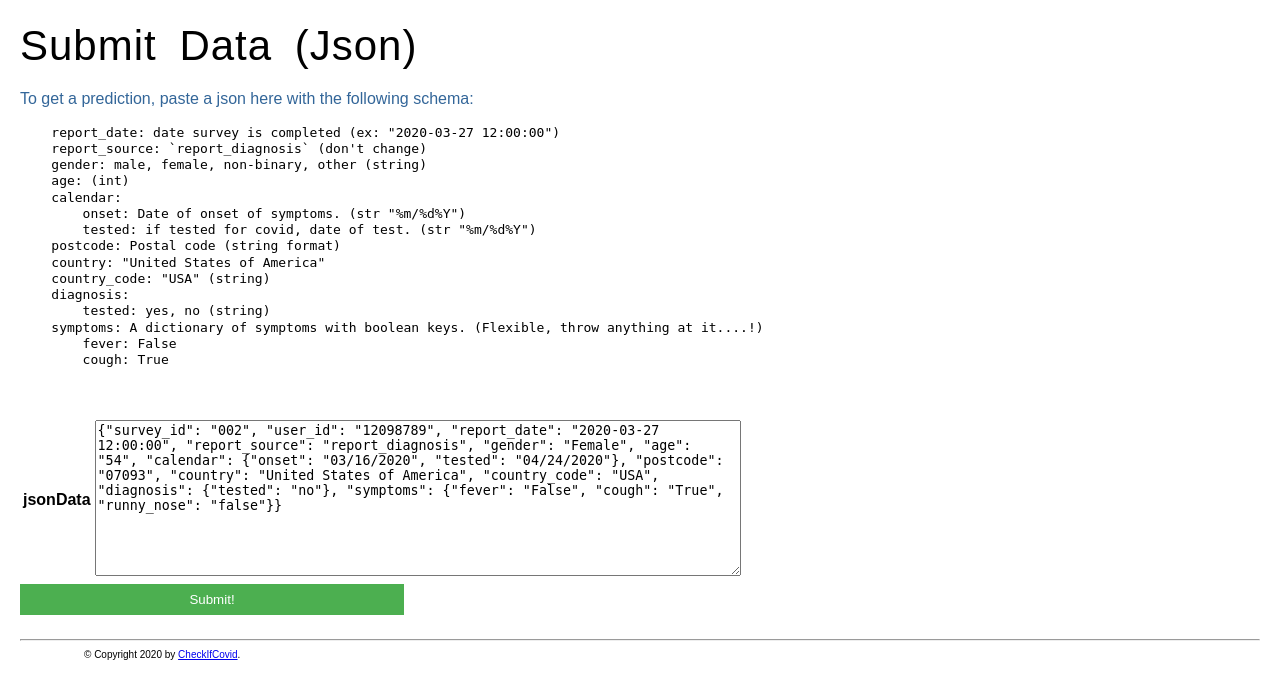
After one commit to checkifcovid/Data-Science-Main, a Flask app: page /submit-data-json/ in a window 1280 px wide. The commit adds this page. Shown: the top 699 px of the page. Run offline with Flask 2, Linux system fonts and the light colour scheme; lists and menus that the app fills with data are empty; some libraries are stand-ins or nearby versions.

Commit message:
added a page where you can past a json to get a prediction

```diff
--- a/v2/app/app.py
+++ b/v2/app/app.py
@@ -21,7 +21,7 @@ from flask_restful import reqparse, abort, Api, Resource
 from extensions import cache
 
 # Import forms
-from forms import symptomForm
+from forms import symptomForm, jsonForm
 
 # Model stuff
 from model.fit import fit_to_model
@@ -114,6 +114,41 @@ def submit_data():
 
 # ------------------------------------------------------------------------------
 
+# User submits data by pasting a json
+@app.route('/submit-data-json/',  methods=['GET', 'POST'])
+def submit_data_json():
+
+    form = jsonForm(request.form)
+
+    if request.method == 'POST':
+
+        if form.validate():
+            my_data = form.allFields.data.get("jsonData")
+            my_data = json.loads(my_data)
+
+            # Properly structure the data
+            for x in ["calendar","diagnosis"]:
+                my_data[x] = {}
+                for key, value in my_data.items():
+                    if x in key and type(value) == str:
+                        new_key = key.split("_")[-1]
+                        my_data[x].update({new_key:value})
+
+            cache.set("my_data", my_data)
+
+        else:
+            my_errors = {k:v for k,v in form.errors.get("allFields",{}).items()}
+            cache.set("errors", my_errors)
+
+        # Now send data along
+        return redirect('/submit-data-success/')
+
+    else:
+        return render_template('submit-data-json.html', title='Submit Data (Json)', form=form)
+
+
+# ------------------------------------------------------------------------------
+
 # Submitted data is fitted to model
 @app.route('/submit-data-success/',  methods=['GET'])
 def fit_my_data():
@@ -122,6 +157,8 @@ def fit_my_data():
 
     # Success vs. Failure
     if data:
+
+        # Right now, no test on the data to make sure it complies with API...
         #  *  *  *  *  *  *  *  *  *  *  *  *
         #  This is where the magic happens
         prediction = fit_to_model(data)
@@ -129,8 +166,10 @@ def fit_my_data():
 
         # return jsonify(prediction)
         return render_template('submit-data-success.html', title="Success", data=prediction)
+
     else:
-        return render_template('submit-data-failure.html', title="Failure")
+        errors = cache.get("errors")
+        return render_template('submit-data-failure.html', title="Failure", errors=errors)
 
 # ------------------------------------------------------------------------------
 
@@ -202,4 +241,4 @@ def respond():
 # ------------------------------------------------------------------------------
 if __name__ == '__main__':
     # Threaded option to enable multiple instances for multiple user access support
-    app.run(host="0.0.0.0", debug=False)
+    app.run(host="0.0.0.0", debug=True)
--- a/v2/app/forms.py
+++ b/v2/app/forms.py
@@ -1,8 +1,8 @@
 from flask_wtf import FlaskForm
-from wtforms import StringField
+from wtforms import StringField, TextAreaField
 from wtforms.fields import FormField, FieldList, SelectMultipleField
-from wtforms.validators import DataRequired
-
+from wtforms.validators import DataRequired, Regexp
+import json
 
 # Make a form
 class userInfo(FlaskForm):
@@ -37,3 +37,32 @@ class symptomFields(FlaskForm):
 # The acrtual form!
 class symptomForm(FlaskForm):
     allFields = FormField(symptomFields)
+
+
+# ==============================================================================
+
+# Make a form to submit json data
+
+# default data
+default_data = {
+    "survey_id": "002",
+    "user_id": "12098789",
+    "report_date": "2020-03-27 12:00:00",
+    "report_source": "report_diagnosis",
+    "gender": "Female",
+    "age": "54",
+    "calendar": {"onset" : "03/16/2020", "tested" : "04/24/2020"},
+    "postcode": "07093",
+    "country": "United States of America",
+    "country_code" : "USA",
+    "diagnosis": {"tested" : "no" },
+    "symptoms": {"fever": "False", "cough": "True", "runny_nose": "false"}
+}
+
+# Make a form
+class jsonData(FlaskForm):
+    jsonData = TextAreaField('jsonData', validators=[DataRequired(), Regexp("^\{.*\}$", message="Username must contain only letters numbers or underscore")], default=json.dumps(default_data))
+
+# The acrtual form!
+class jsonForm(FlaskForm):
+    allFields = FormField(jsonData)
--- a/v2/app/static/styles/base.css
+++ b/v2/app/static/styles/base.css
@@ -15,6 +15,22 @@ h1{
   word-spacing: 10px;
 }
 
+h2{
+  font-weight: 400;
+  margin: 10px 0;
+  font-size: 32px;
+  letter-spacing: 0.75px;
+  word-spacing: 5px;
+}
+
+h3{
+  font-weight: 400;
+  margin: 10px 0;
+  font-size: 22px;
+  letter-spacing: 0.5px;
+  word-spacing: 2px;
+}
+
 .important {
   font-weight: 400;
   color: #336699;
@@ -30,6 +46,7 @@ h1{
 button, input[type="submit"]{
   border: none;
   display: inline-block;
+  width: 30vw;
   padding: 8px 16px;
   vertical-align: middle;
   overflow: hidden;
@@ -46,3 +63,13 @@ button, input[type="submit"]{
 button:hover, input[type="submit"]:hover{
   color: #FFFFFF;
   background-color: #3e8e41;
+}
+
+/* Formatting Stuff */
+.button-group{
+  display:flex;
+  justify-content: flex-start;
+}
+.button-group > *{
+  margin-right: 2.5vw;
+}
--- /dev/null
+++ b/v2/app/static/styles/forms.css
@@ -0,0 +1,6 @@
+
+/* Style text area */
+form textarea {
+     width: 50vw;
+     height: 150px;
+}
--- a/v2/app/templates/layout.html
+++ b/v2/app/templates/layout.html
@@ -3,6 +3,7 @@
   <head>
     {% block head %}
     <link rel="stylesheet" href="{{ url_for('static', filename='styles/base.css') }}">
+    <link rel="stylesheet" href="{{ url_for('static', filename='styles/forms.css') }}">
     <title>{% block title %}{% endblock %} - CheckIfCovid ML API</title>
     {% endblock %}
 
--- a/v2/app/templates/submit-data-failure.html
+++ b/v2/app/templates/submit-data-failure.html
@@ -5,4 +5,8 @@
   <p class="important">
     Data has not been submitted.
   </p>
+  <h3 style="color:red;">Errors:</h3>
+  <pre style="white-space: pre-wrap; font-size:11px;">
+  {{ errors }}
+  </pre>
 {% endblock %}
--- /dev/null
+++ b/v2/app/templates/submit-data-json.html
@@ -0,0 +1,40 @@
+{% extends "layout.html" %}
+{% block title %}{{ title }}{% endblock %}
+{% block content %}
+  <h1>Submit Data (Json)</h1>
+  <p class="important">
+    To get a prediction, paste a json here with the following schema:
+    <pre>
+    report_date: date survey is completed (ex: "2020-03-27 12:00:00")
+    report_source: `report_diagnosis` (don't change)
+    gender: male, female, non-binary, other (string)
+    age: (int)
+    calendar:
+        onset: Date of onset of symptoms. (str "%m/%d%Y")
+        tested: if tested for covid, date of test. (str "%m/%d%Y")
+    postcode: Postal code (string format)
+    country: "United States of America"
+    country_code: "USA" (string)
+    diagnosis:
+        tested: yes, no (string)
+    symptoms: A dictionary of symptoms with boolean keys. (Flexible, throw anything at it....!)
+        fever: False
+        cough: True
+
+      </pre>
+  </p>
+
+  <!-- Create a form -->
+  <form method="POST">
+    {{ form.csrf_token }}
+    {{ form.hidden_tag() }}
+
+    <div class="form-group all-fields">
+
+    {{ form.allFields() }}
+    </div>
+
+    <input type="submit" value="Submit!" />
+
+  </form>
+{% endblock %}
```
Also changed, not shown: v2/app/templates/index.html (+6 -1 lines).
